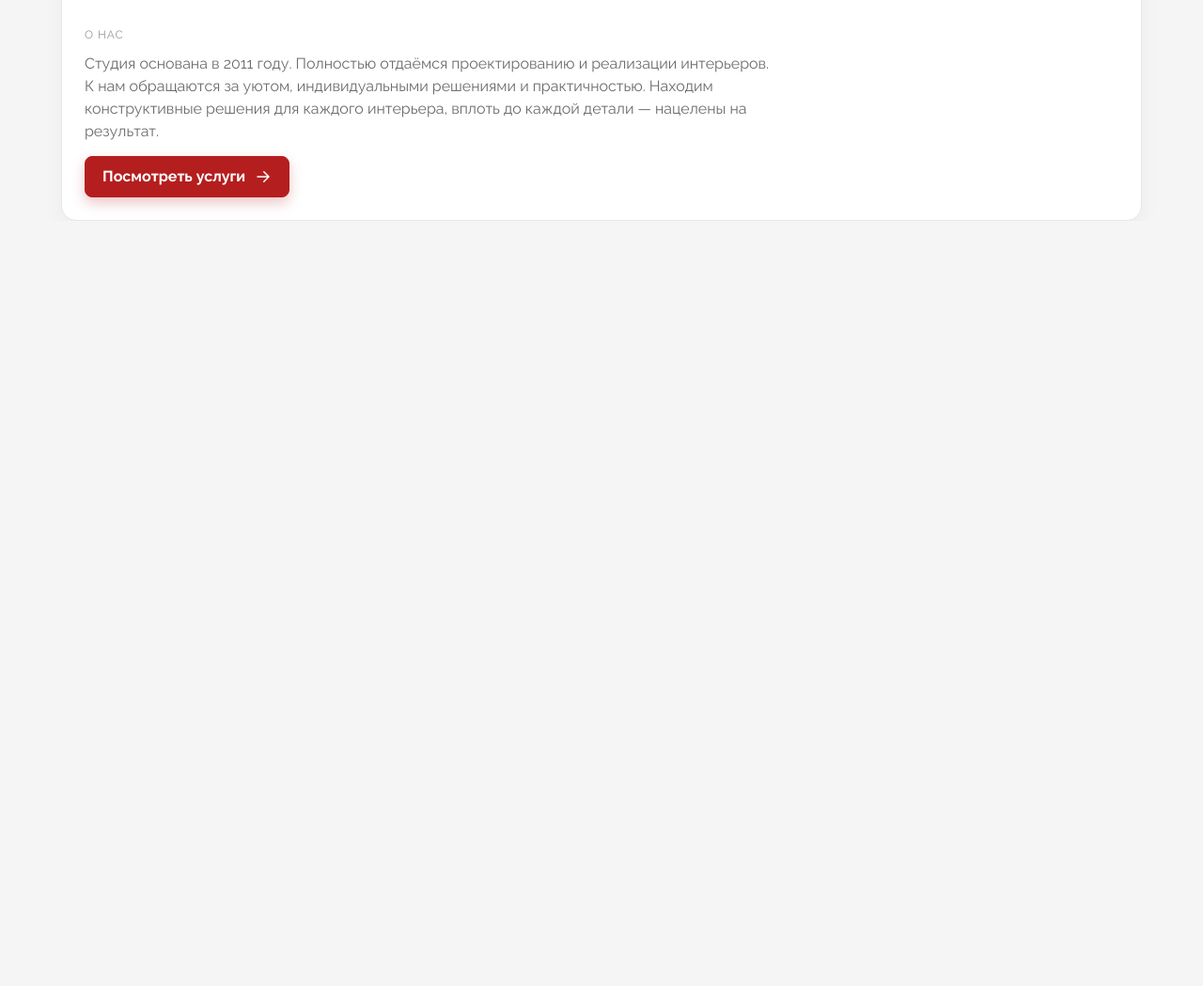
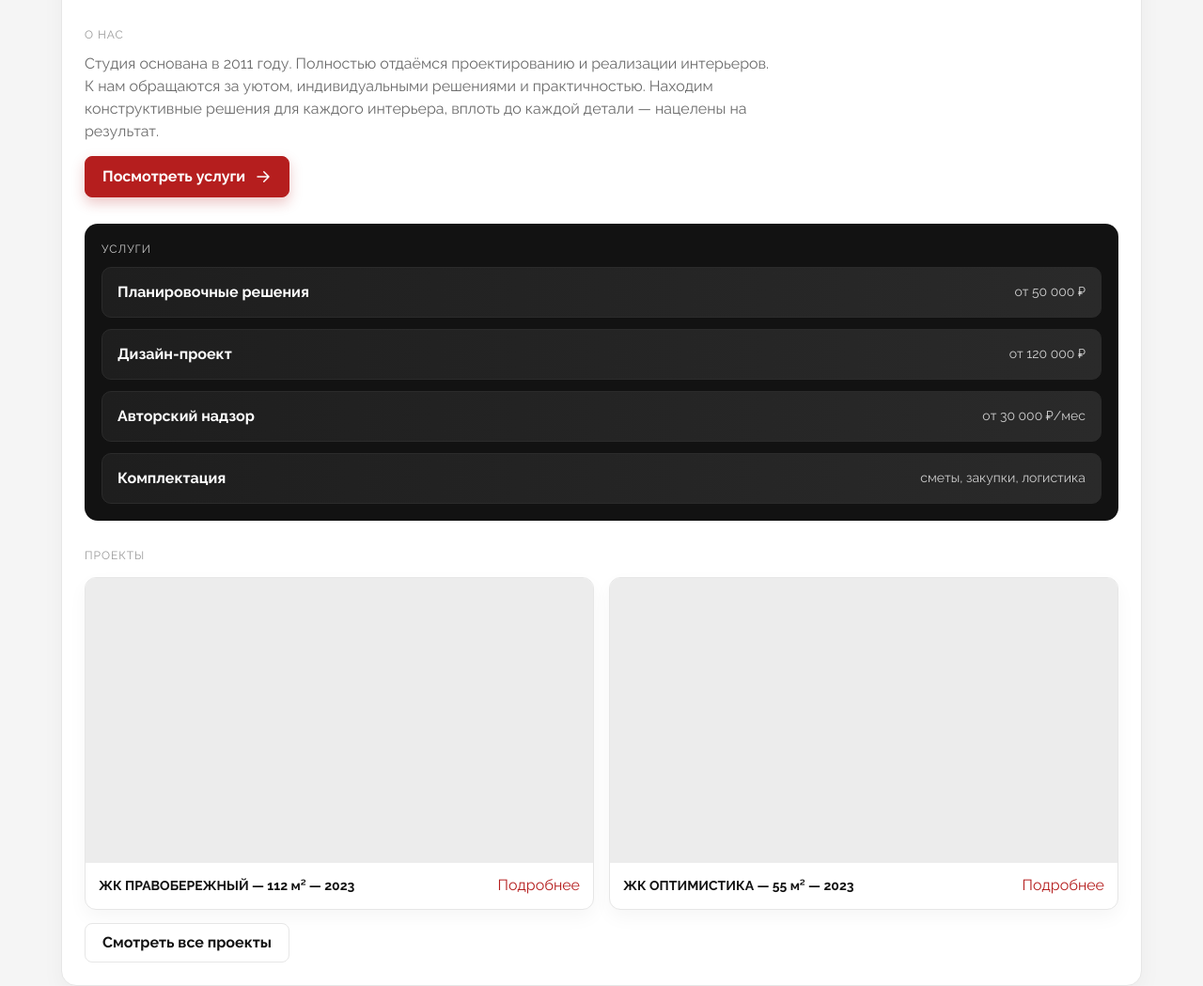
Before and after one commit to Andrey-Gal/metrika-1, a plain HTML site: page index.html in a window 1280 px wide. Shown: the part 698-1747 px from the top of the page at 94% size. Before the commit the page ends 933 px from the top, so only its background shows below. Drawn offline with Linux system fonts and the light colour scheme.

Commit message:
base: hero, header, about, services+projects (v1)

```diff
--- a/index.html
+++ b/index.html
@@ -8,7 +8,6 @@
   <link rel="stylesheet" href="styles/reset.css">
   <link rel="preconnect" href="https://fonts.googleapis.com">
   <link rel="preconnect" href="https://fonts.gstatic.com" crossorigin>
-  <!-- Raleway с кириллицей -->
   <link href="https://fonts.googleapis.com/css2?family=Raleway:wght@400;500;700&display=swap&subset=cyrillic" rel="stylesheet">
 
   <link rel="stylesheet" href="styles/styles.css">
@@ -16,18 +15,18 @@
 <body>
 
   <main class="container">
-    <!-- Шапка как в макете -->
+    <!-- Шапка -->
     <header class="site-header">
       <a class="logo" href="#">МЕТРИКА</a>
       <nav class="nav" aria-label="Главное меню">
-        <a class="nav-link is-active" href="#about">О НАС</a>
+        <a class="nav-link" href="#about">О НАС</a>
         <a class="nav-link" href="#projects">ПРОЕКТЫ</a>
         <a class="nav-link" href="#services">УСЛУГИ</a>
         <a class="nav-link" href="#contacts">КОНТАКТЫ</a>
       </nav>
     </header>
 
-    <!-- H1 оставляем для SEO, визуально скрыт (текст уже на картинке) -->
+    <!-- H1 оставляем для SEO (текст уже на картинке) -->
     <h1 class="visually-hidden">Современные и стильные интерьеры для комфортной жизни</h1>
 
     <!-- Герой: картинка из Фигмы -->
@@ -36,7 +35,7 @@
            alt="Современный интерьер: кресло, торшер и панельная стена">
     </figure>
 
-    <!-- Блок "О нас" с бейджем и КНОПКОЙ -->
+    <!-- О НАС -->
     <section id="about" class="about">
       <p class="eyebrow">о нас</p>
       <h2 class="visually-hidden">О нас</h2>
@@ -56,10 +55,74 @@
       </div>
     </section>
 
-    <!-- Заглушки под следующие блоки -->
-    <section id="projects" hidden></section>
-    <section id="services" hidden></section>
-    <section id="contacts" hidden></section>
+    <!-- УСЛУГИ (тёмный блок) -->
+    <section id="services" class="services" aria-label="Услуги студии">
+      <h2 class="section-title">услуги</h2>
+
+      <ul class="services-list">
+        <li>
+          <a class="service" href="#">
+            <span class="service-title">Планировочные решения</span>
+            <span class="service-meta">от 50 000 ₽</span>
+          </a>
+        </li>
+        <li>
+          <a class="service" href="#">
+            <span class="service-title">Дизайн-проект</span>
+            <span class="service-meta">от 120 000 ₽</span>
+          </a>
+        </li>
+        <li>
+          <a class="service" href="#">
+            <span class="service-title">Авторский надзор</span>
+            <span class="service-meta">от 30 000 ₽/мес</span>
+          </a>
+        </li>
+        <li>
+          <a class="service" href="#">
+            <span class="service-title">Комплектация</span>
+            <span class="service-meta">сметы, закупки, логистика</span>
+          </a>
+        </li>
+      </ul>
+    </section>
+
+    <!-- ПРОЕКТЫ -->
+    <section id="projects" class="projects" aria-label="Проекты">
+      <h2 class="section-title">проекты</h2>
+
+      <div class="grid">
+        <!-- КАРТОЧКА 1 -->
+        <article class="project-card">
+          <figure class="project-media">
+            <!-- Если нет картинки, будет серый плейсхолдер -->
+            <!-- <img src="resources/project-1.jpg" alt="ЖК Правобережный — 112 м² — 2023"> -->
+          </figure>
+          <figcaption class="project-caption">
+            <div class="project-name">ЖК ПРАВОБЕРЕЖНЫЙ — 112 м² — 2023</div>
+            <a class="project-link" href="#">Подробнее</a>
+          </figcaption>
+        </article>
+
+        <!-- КАРТОЧКА 2 -->
+        <article class="project-card">
+          <figure class="project-media">
+            <!-- <img src="resources/project-2.jpg" alt="ЖК Оптимиcтика — 55 м² — 2023"> -->
+          </figure>
+          <figcaption class="project-caption">
+            <div class="project-name">ЖК ОПТИМИСТИКА — 55 м² — 2023</div>
+            <a class="project-link" href="#">Подробнее</a>
+          </figcaption>
+        </article>
+      </div>
+
+      <div class="actions">
+        <a class="btn btn--ghost" href="#">Смотреть все проекты</a>
+      </div>
+    </section>
+
+    <!-- Контакты-заглушка -->
+    <section id="contacts" class="contacts" hidden></section>
   </main>
 
 </body>
--- a/styles/styles.css
+++ b/styles/styles.css
@@ -91,7 +91,16 @@ img{ max-width:100%; height:auto; display:block; }
   object-fit: cover;
 }
 
-/* ===== About ===== */
+/* ===== Заголовки секций ===== */
+.section-title{
+  margin: 0 0 14px;
+  text-transform: uppercase;
+  letter-spacing:.08em;
+  font-size: 12px;
+  color:#9A9A9A;
+}
+
+/* ===== О НАС ===== */
 .eyebrow{
   margin: 4px 0 10px;
   color:#9A9A9A;
@@ -106,7 +115,7 @@ img{ max-width:100%; height:auto; display:block; }
   color: var(--muted);
 }
 
-/* Кнопка */
+/* Кнопки */
 .actions{ margin-top: 14px; }
 
 .btn{
@@ -127,15 +136,23 @@ img{ max-width:100%; height:auto; display:block; }
   border:1px solid var(--accent);
   box-shadow: 0 6px 14px rgba(181, 30, 30, .25);
 }
-
 .btn--accent:hover{
   transform: translateY(-1px);
   box-shadow: 0 10px 20px rgba(181, 30, 30, .28);
 }
-
 .btn--accent:active{
   transform: translateY(0);
   box-shadow: 0 4px 10px rgba(181, 30, 30, .2);
+}
+
+.btn--ghost{
+  border:1px solid var(--stroke);
+  background:#fff;
+  color:var(--text);
+}
+.btn--ghost:hover{
+  transform: translateY(-1px);
+  box-shadow: 0 10px 20px rgba(0,0,0,.06);
 }
 
 .btn:focus-visible{
@@ -145,7 +162,95 @@ img{ max-width:100%; height:auto; display:block; }
 
 .btn-icon{ width:18px; height:18px; }
 
-/* ===== Адаптив ===== */
+/* ===== УСЛУГИ (тёмный блок) ===== */
+.services{
+  margin-top: 28px;
+  background:#121212;
+  color:#fff;
+  border-radius:14px;
+  padding: 18px;
+}
+
+.services .section-title{
+  color:#C9C9C9;
+  margin-bottom: 10px;
+}
+
+.services-list{
+  list-style:none;
+  padding:0; margin:0;
+  display:grid;
+  grid-template-columns: 1fr;
+  gap:12px;
+}
+
+.service{
+  display:flex;
+  align-items:center;
+  justify-content:space-between;
+  gap:12px;
+  text-decoration:none;
+  color:#fff;
+  padding: 14px 16px;
+  border-radius:10px;
+  background: linear-gradient(90deg, #1E1E1E 0%, #2A2A2A 100%);
+  border: 1px solid #2B2B2B;
+  transition: transform .12s ease, box-shadow .12s ease, border-color .12s ease;
+}
+.service:hover{
+  transform: translateY(-1px);
+  border-color:#3a3a3a;
+  box-shadow: 0 10px 22px rgba(0,0,0,.28);
+}
+.service-title{ font-weight:600; }
+.service-meta{ color:#CFCFCF; font-size:14px; }
+
+/* ===== ПРОЕКТЫ ===== */
+.projects{ margin-top: 28px; }
+
+.grid{
+  display:grid;
+  grid-template-columns: 1fr 1fr;
+  gap:16px;
+}
+@media (max-width: 860px){
+  .grid{ grid-template-columns: 1fr; }
+}
+
+.project-card{
+  border:1px solid var(--stroke);
+  border-radius:12px;
+  overflow:hidden;
+  background:#fff;
+  box-shadow: 0 8px 20px rgba(0,0,0,.04);
+}
+
+.project-media{
+  aspect-ratio: 16 / 9;
+  background:#ECECEC; /* плейсхолдер, пока нет изображений */
+  overflow:hidden;
+}
+.project-media img{
+  width:100%; height:100%;
+  object-fit:cover;
+}
+
+.project-caption{
+  padding: 12px 14px;
+  display:flex;
+  align-items:center;
+  justify-content:space-between;
+  gap:12px;
+}
+.project-name{ font-weight:600; font-size:14px; }
+.project-link{
+  text-decoration:none;
+  color: var(--accent);
+  border-bottom: 1px solid transparent;
+}
+.project-link:hover{ border-bottom-color: currentColor; }
+
+/* ===== Адаптив мелочей ===== */
 @media (max-width: 680px){
   .nav{ gap:14px; }
   .nav-link{ font-size:11px; letter-spacing:.04em; }
```
